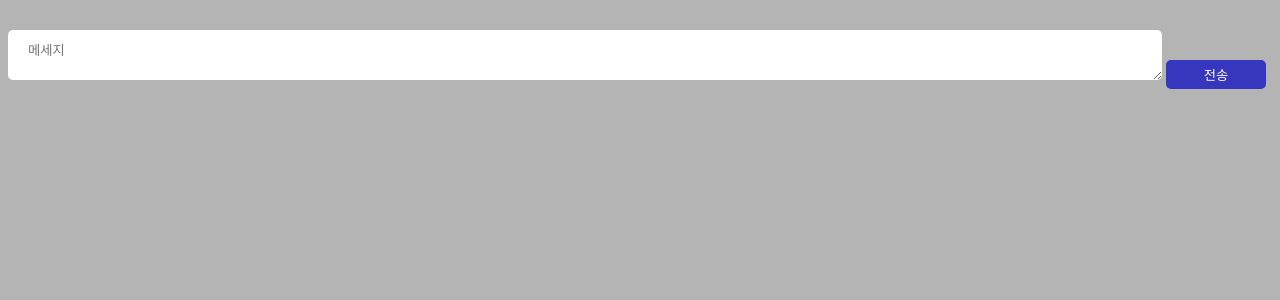
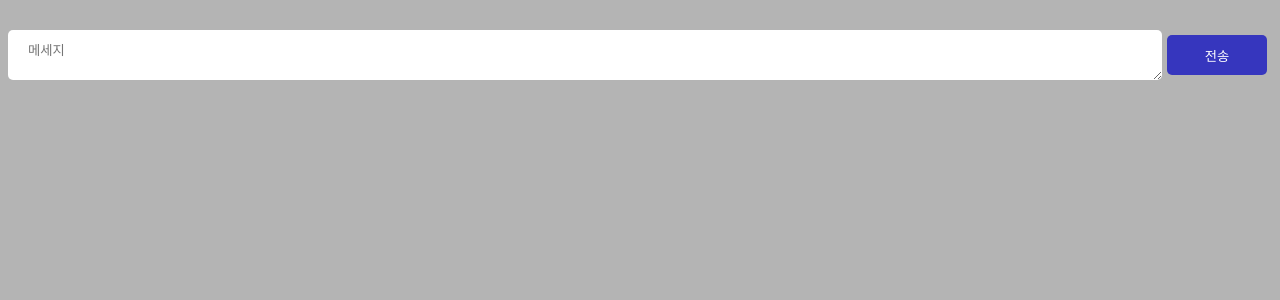
Before and after one commit to sherlock216/SBAR_APP, a PHP site: page /send.html in a window 1280 px wide. Shown: the top 300 px of the page. Run offline with PHP 8.4, Linux system fonts and the light colour scheme; data that the repository does not hold is empty; a stand-in replaces the project's code that opens the database connection.

Commit message:
first commit

```diff
--- a/css/send.css
+++ b/css/send.css
@@ -1,5 +1,8 @@
 .input-box {
     width: 100%;
+    display: flex;
+    flex-direction: row;
+
 }
 
 .badge {
@@ -45,6 +48,9 @@
     border-radius: 5px;
     cursor: pointer;
     width: 100px;
+    height: 40px;
+    margin-top: 25px;
+    margin-left: 5px;
 }
 
 .chat-message {
```
Also changed, not shown: 1 other file.
